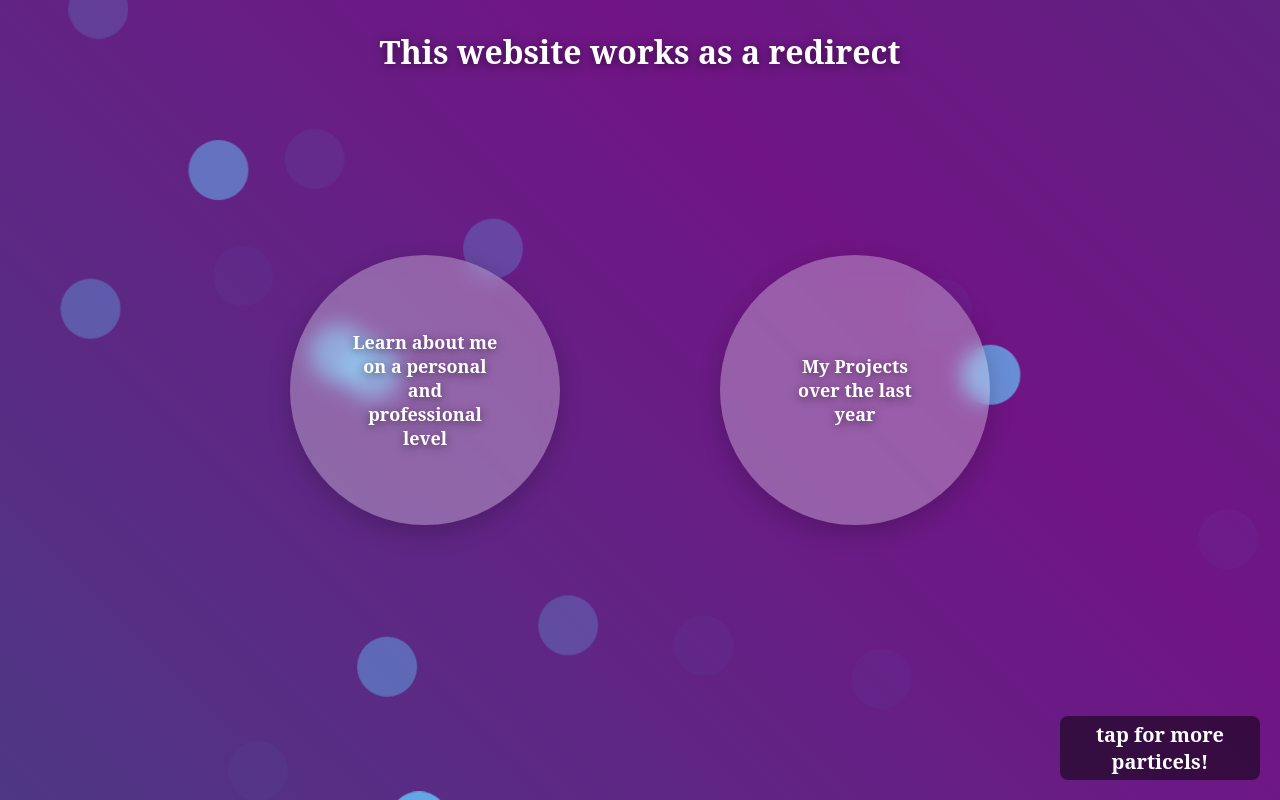
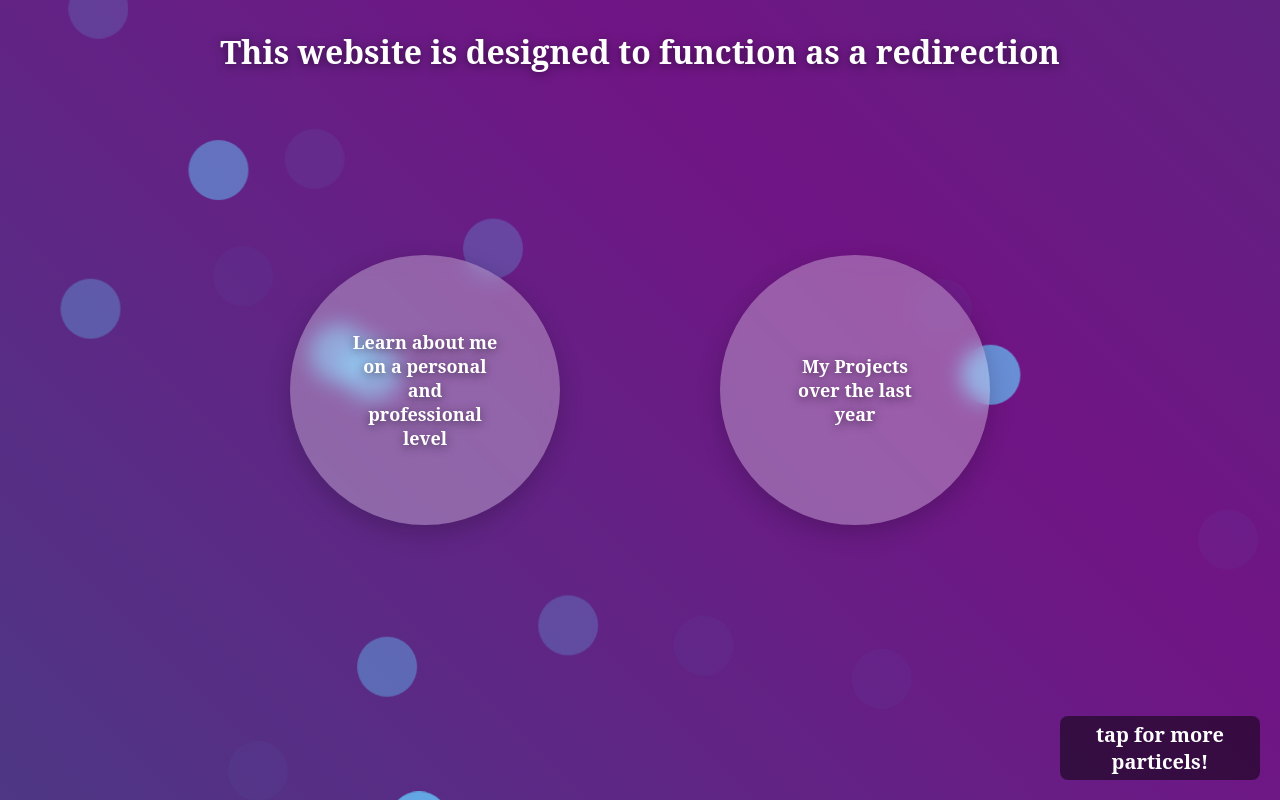
Before and after one commit to anvrxi/Page, a website: page index.html in a window 1280 px wide. Drawn offline with Linux system fonts and the light colour scheme; a web font is replaced by a local one.

Commit message:
redirect

```diff
--- a/index.html
+++ b/index.html
@@ -200,7 +200,7 @@
 
   <!-- Editable Text Above the Bubbles -->
   <div class="content">
-    <div class="editable-text" contenteditable="true">This website works as a redirect</div>
+    <div class="editable-text" contenteditable="true">This website is designed to function as a redirection</div>
   </div>
 
   <!-- Bubbles (Clickable Buttons) -->
```
